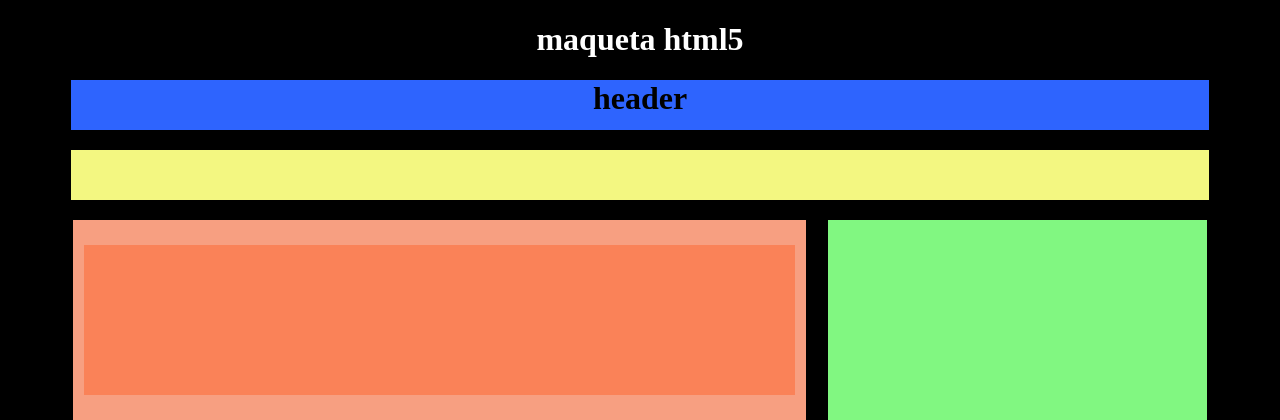
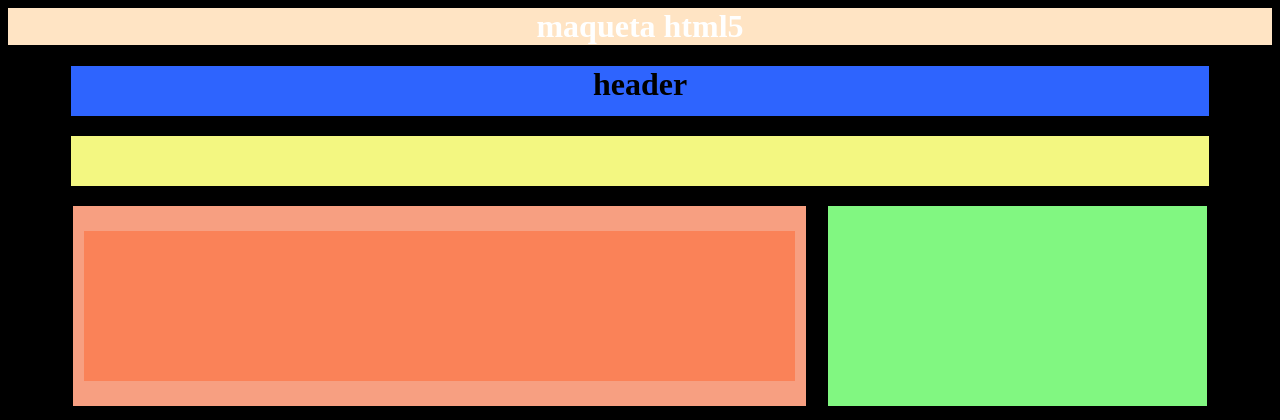
Before and after one commit to zaagagon/examples_bootstrap, a PHP site: page /html/html10.html in a window 1280 px wide. Shown: the top 420 px of the page. Run offline with PHP 8.4, Linux system fonts and the light colour scheme.

Commit message:
titulo css

```diff
--- a/src/html/css10.css
+++ b/src/html/css10.css
@@ -4,7 +4,11 @@ body{
  }
 /*usamos . con la clase y # con id*/
  .titulo {
+     margin: auto;
      color: white;
+     background: bisque;
+     height: 90%;
+     width: 90%px;
  }
 
  header{
```
